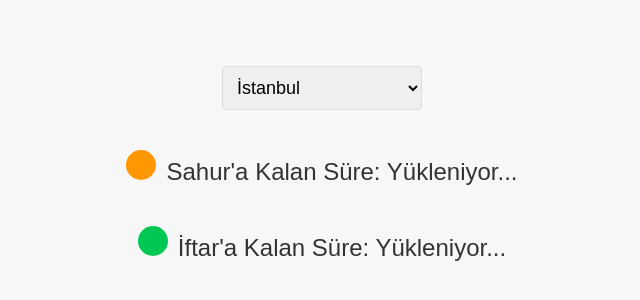
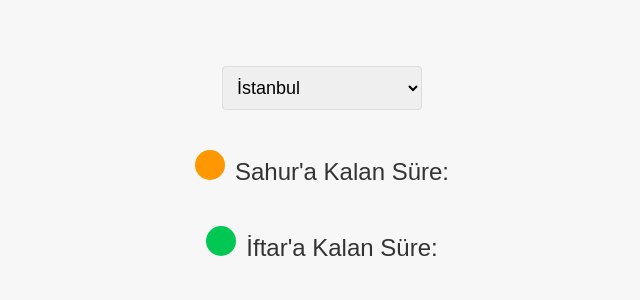
Before and after one commit to erdinckaya97/iftarvesahur, a plain HTML site: page index.html in a window 1280 px wide. Shown: the part 226-526 px from the top of the page, without its empty margins (318-958 px from the left). Drawn offline with Linux system fonts and the light colour scheme.

Commit message:
Update index.html

```diff
--- a/index.html
+++ b/index.html
@@ -89,8 +89,8 @@
 <option value="Zonguldak">Zonguldak</option>
     </select>
 
-    <div id="sahur">Sahur'a Kalan Süre: Yükleniyor...</div>
-    <div id="iftar">İftar'a Kalan Süre: Yükleniyor...</div>
+    <div id="sahur">Sahur'a Kalan Süre: </div>
+    <div id="iftar">İftar'a Kalan Süre: </div>
 
     <script src="script.js"></script>
 </body>
```
